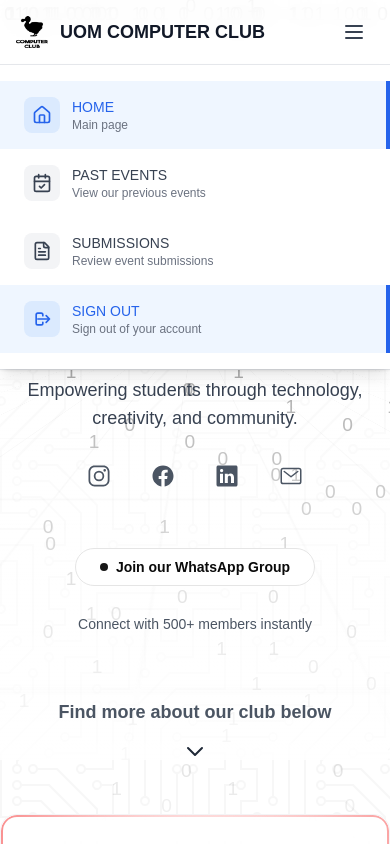
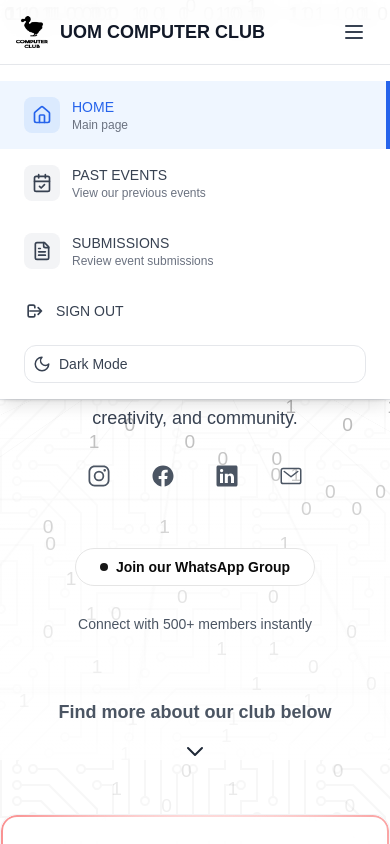
Before and after one commit to d11m08y03/Pantheon, a React (Vite) app: page / in a window 390 px wide. Both pictures are taken after a click on the button "Toggle mobile menu". Built offline with nearby package versions, Linux system fonts and the light colour scheme; a web font is replaced by a local one.

Commit message:
Refactor Nav component to include sign-out button and dark mode toggle for mobile view

```diff
--- a/src/components/Nav.tsx
+++ b/src/components/Nav.tsx
@@ -180,6 +180,17 @@ const Nav = () => {
         <div className="lg:hidden bg-white dark:bg-gray-950 border-t border-gray-200 dark:border-gray-800 shadow-lg">
           <div className="flex flex-col py-4">
             {navItems.map((item) => (
+              item.signOut ? (
+                <button
+                  key="signout"
+                  onClick={() => { localStorage.clear(); window.location.reload(); }}
+                  className="flex items-center space-x-3 px-6 py-4 transition-all duration-200 relative text-gray-700 dark:text-gray-200 hover:text-blue-600 dark:hover:text-blue-400 hover:bg-gray-50 dark:hover:bg-gray-800 font-semibold"
+                  title={item.description}
+                >
+                  {item.icon}
+                  <span className="text-sm font-medium">{item.label}</span>
+                </button>
+              ) : (
                 <NavLink
                   key={item.to}
                   to={item.to}
@@ -205,7 +216,17 @@ const Nav = () => {
                     </>
                   )}
                 </NavLink>
+              )
             ))}
+            {/* Dark mode toggle button for mobile */}
+            <button
+              onClick={() => setIsDark((d) => !d)}
+              className="mt-2 mx-6 p-2 rounded-xl border border-gray-200 dark:border-gray-700 bg-white dark:bg-gray-900 text-gray-700 dark:text-gray-200 hover:bg-gray-100 dark:hover:bg-gray-800 transition-colors flex items-center gap-2"
+              title={isDark ? "Switch to light mode" : "Switch to dark mode"}
+            >
+              {isDark ? <Sun size={18} /> : <Moon size={18} />}
+              <span className="text-sm font-medium">{isDark ? 'Light Mode' : 'Dark Mode'}</span>
+            </button>
           </div>
         </div>
       )}
```
Lines whose indentation alone changed are shown as unchanged.
